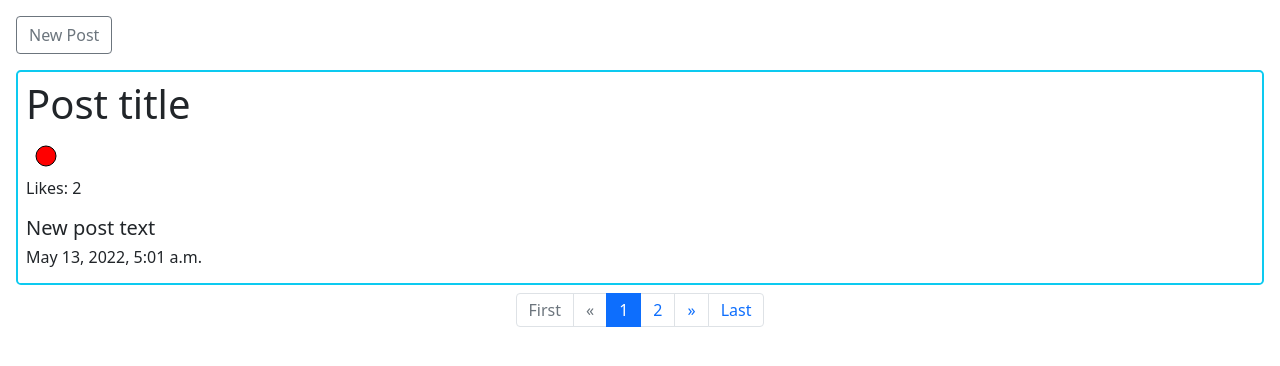
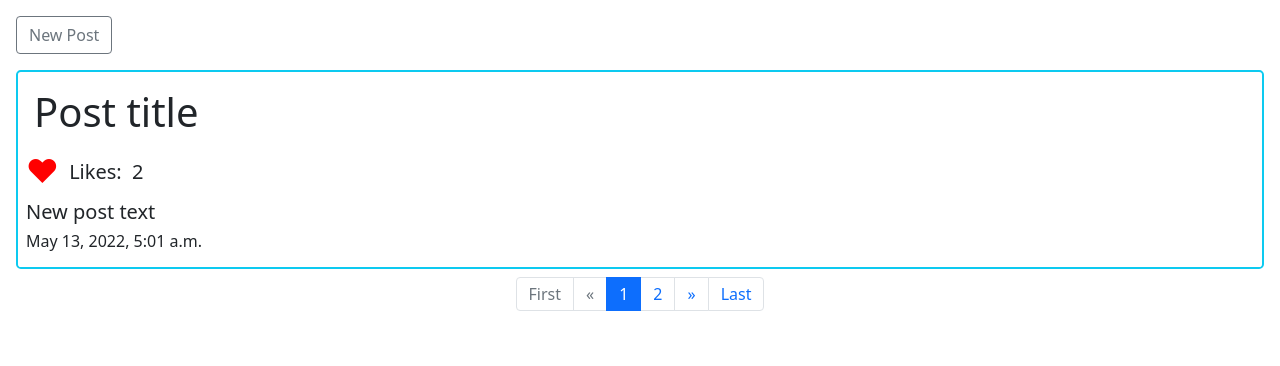
Before and after one commit to john-gelinas/network, a Django app: page / in a window 1280 px wide. Shown: the part 56-422 px from the top of the page. Run offline with Django 3.2, Linux system fonts and the light colour scheme; a user stored in the database is signed in; data comes from the database, SQL or seed files in the repository; both versions use the stored data as it was after the commit; some libraries are stand-ins or nearby versions.

Commit message:
like heart implemented

```diff
--- a/network/static/network/post.js
+++ b/network/static/network/post.js
@@ -13,7 +13,6 @@ document.addEventListener("DOMContentLoaded", () => {
 
 function liketoggle(event, csrftoken) {
     let heartid = event.target.id
-    console.log(event)
     try {
         postid = parseInt(heartid.slice(5))
     } catch (error) {
@@ -56,11 +55,11 @@ function update_likes(post_id, csrftoken) {
             let liked = like.liked
             likes_counter = document.querySelector(`#likes${post_id}`)
             likes_counter.innerHTML = `${totalLikes}`
-            console.log(likes_counter)
+            let heartsvg = document.getElementById(`heart${post_id}`)
             if (liked) {
-                let hearticon = document.getElementById(`heart${post_id}`).getElementsByClassName(`icon`)
-                console.log(hearticon[0])
-                hearticon[0].style.fill = "red"
+                heartsvg.style.color = "red"
+            } else {
+                heartsvg.style.color = "black"
             }
         })
 }
--- a/network/templates/network/index.html
+++ b/network/templates/network/index.html
@@ -15,19 +15,16 @@
     <p class="m-0 fst-italic">Head back to the <a href="/">homepage</a></p>
 </div>
 {% endif %}
-
 <div class="p-2">
     <a class="btn btn-outline-secondary m-2" href={% url "newpost" %}>New Post</a>
     {% for post in page_obj %}
     <div class="m-2 p-2 border border-2 border-info rounded-3">
         <div id="{{ post.id }}" class="post">
-            <h1>{{ post.title }}</h1>
-            {% comment %} like button {% endcomment %}
-            <svg width="40" height="40" id="heart{{ post.id }}" class="heart" >
-                <circle class="icon" cx="20" cy="20" r="10" stroke="black"
-                    stroke-width="1" style="fill: none"/>
-            </svg>
-            <p> Likes: <span id="likes{{ post.id }}" class="likes"></span>
+            <h1 class="h1 p-2 m-0">{{ post.title }}</h1>
+            <p class="h1 align-middle"> <span id="heart{{ post.id }}" class="heart h2"
+                    style="color: black">&hearts;</span>
+                <span class="align-middle h5">Likes:</span> <span id="likes{{ post.id }}"
+                    class="likes align-middle h5"></span></p>
         </div>
         <div>
             <h5>{{ post.text }}</h5>
--- a/project4/settings.py
+++ b/project4/settings.py
@@ -119,4 +119,4 @@ USE_TZ = True
 # Static files (CSS, JavaScript, Images)
 # https://docs.djangoproject.com/en/3.0/howto/static-files/
 
-STATIC_URL = '/static/'
+STATIC_URL = 'network/static/'
```
Also changed, not shown: db.sqlite3, network/static/favicon.ico (renamed from network/static/network/favicon.ico), network/static/network/heart.svg (added).
